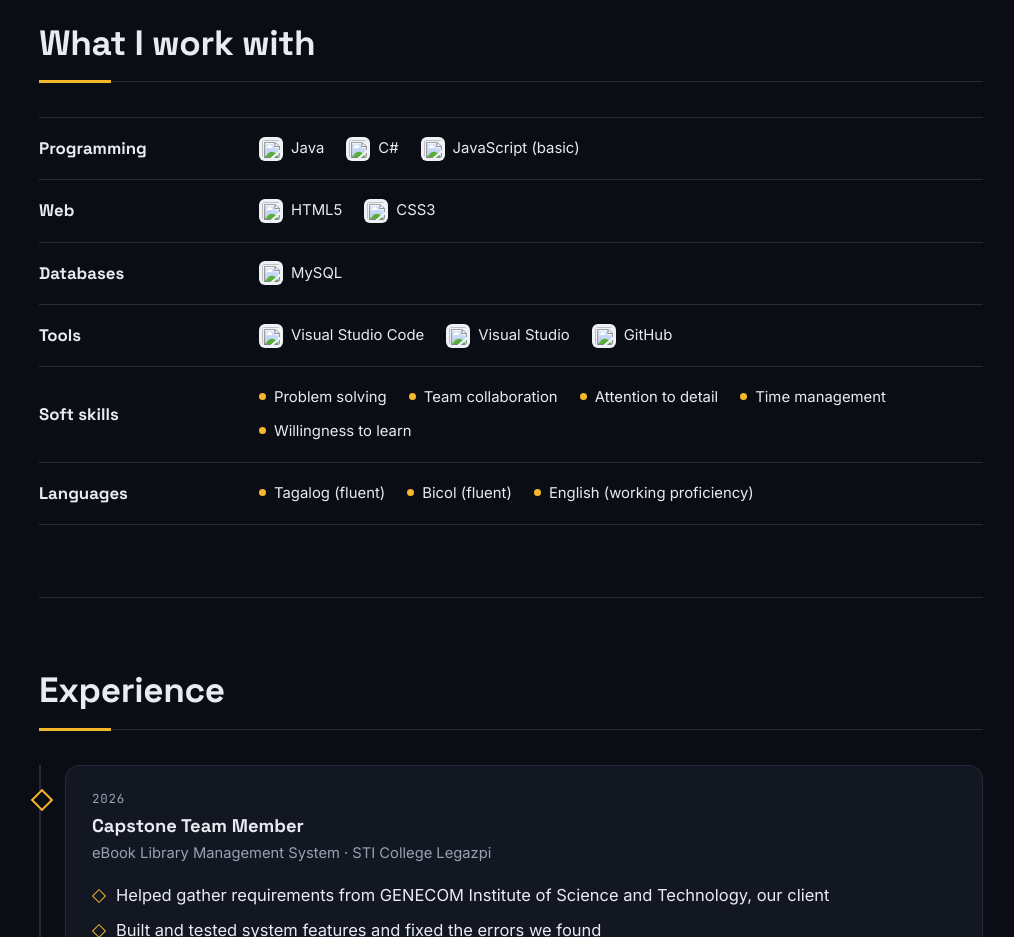
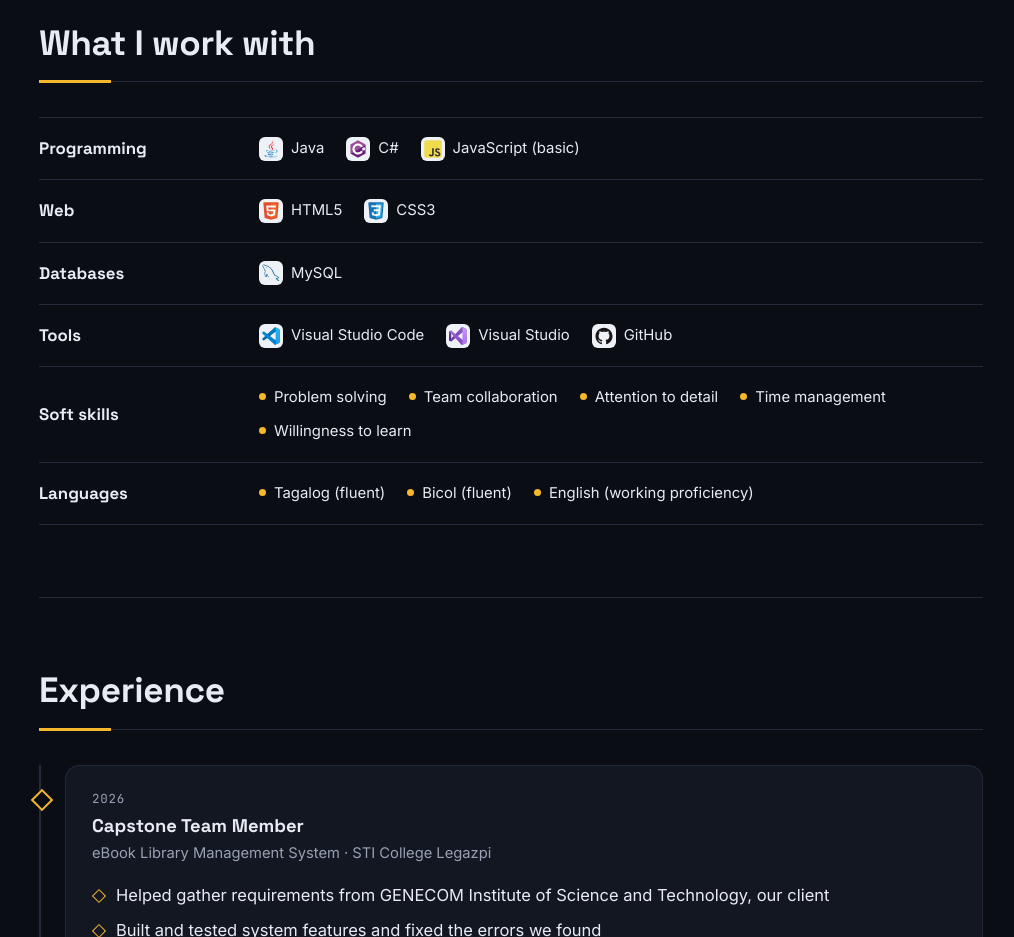
Before and after one commit to timothyjademontano-byte/portfolio, a plain HTML site: page index.html in a window 1280 px wide. Shown: the part 2700-3637 px from the top of the page, without its empty margins (129-1143 px from the left). Drawn offline with Linux system fonts and the light colour scheme.

Commit message:
Add files via upload

```diff
--- a/index.html
+++ b/index.html
@@ -137,10 +137,10 @@
 <section id="skills">
   <div class="sec-head reveal"><h2>What I work with</h2></div>
   <div class="skill-rows reveal">
-    <div class="row"><h3>Programming</h3><ul class="dots-list"><li class="has-icon"><img src="icons/java.svg" alt="" width="18" height="18">Java</li><li class="has-icon"><img src="icons/csharp.svg" alt="" width="18" height="18">C#</li><li class="has-icon"><img src="icons/javascript.svg" alt="" width="18" height="18">JavaScript (basic)</li></ul></div>
-    <div class="row"><h3>Web</h3><ul class="dots-list"><li class="has-icon"><img src="icons/html5.svg" alt="" width="18" height="18">HTML5</li><li class="has-icon"><img src="icons/css3.svg" alt="" width="18" height="18">CSS3</li></ul></div>
-    <div class="row"><h3>Databases</h3><ul class="dots-list"><li class="has-icon"><img src="icons/mysql.svg" alt="" width="18" height="18">MySQL</li></ul></div>
-    <div class="row"><h3>Tools</h3><ul class="dots-list"><li class="has-icon"><img src="icons/vscode.svg" alt="" width="18" height="18">Visual Studio Code</li><li class="has-icon"><img src="icons/visualstudio.svg" alt="" width="18" height="18">Visual Studio</li><li class="has-icon"><img src="icons/github.svg" alt="" width="18" height="18">GitHub</li></ul></div>
+    <div class="row"><h3>Programming</h3><ul class="dots-list"><li class="has-icon"><img src="java.svg" alt="" width="18" height="18">Java</li><li class="has-icon"><img src="csharp.svg" alt="" width="18" height="18">C#</li><li class="has-icon"><img src="javascript.svg" alt="" width="18" height="18">JavaScript (basic)</li></ul></div>
+    <div class="row"><h3>Web</h3><ul class="dots-list"><li class="has-icon"><img src="html5.svg" alt="" width="18" height="18">HTML5</li><li class="has-icon"><img src="css3.svg" alt="" width="18" height="18">CSS3</li></ul></div>
+    <div class="row"><h3>Databases</h3><ul class="dots-list"><li class="has-icon"><img src="mysql.svg" alt="" width="18" height="18">MySQL</li></ul></div>
+    <div class="row"><h3>Tools</h3><ul class="dots-list"><li class="has-icon"><img src="vscode.svg" alt="" width="18" height="18">Visual Studio Code</li><li class="has-icon"><img src="visualstudio.svg" alt="" width="18" height="18">Visual Studio</li><li class="has-icon"><img src="github.svg" alt="" width="18" height="18">GitHub</li></ul></div>
     <div class="row"><h3>Soft skills</h3><ul class="dots-list"><li>Problem solving</li><li>Team collaboration</li><li>Attention to detail</li><li>Time management</li><li>Willingness to learn</li></ul></div>
     <div class="row"><h3>Languages</h3><ul class="dots-list"><li>Tagalog (fluent)</li><li>Bicol (fluent)</li><li>English (working proficiency)</li></ul></div>
   </div>
```
